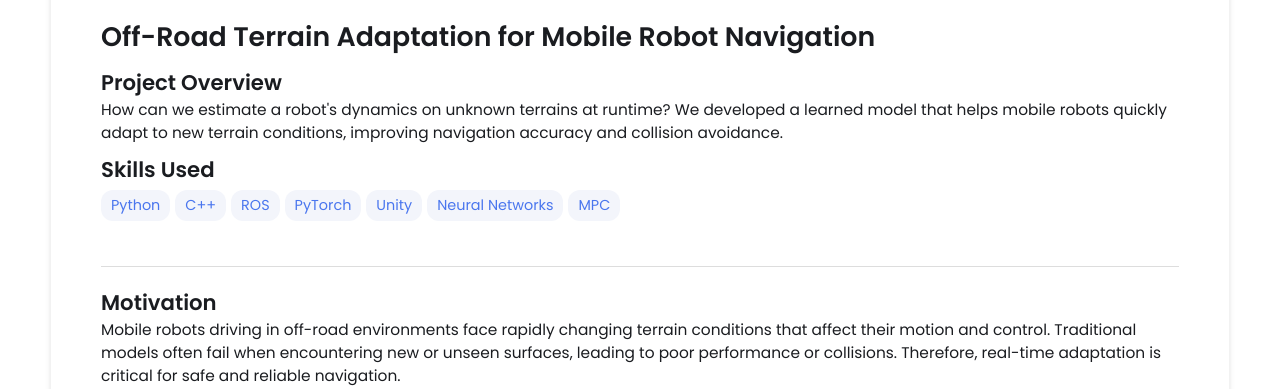
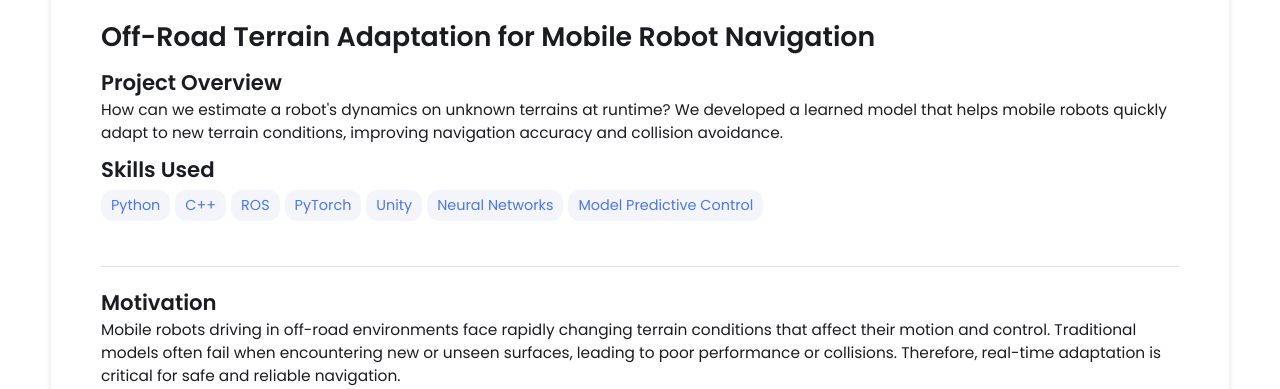
Before and after one commit to willward20/willward20.github.io, a Jekyll site: the page built from _projects/RSS-terrain-adaptation/index.md, in a window 1280 px wide. Shown: the part 490-879 px from the top of the page. Built offline with Jekyll 4.4.1, drawn with Linux system fonts in a browser that asks for light colours.

Commit message:
Update index.md

```diff
--- a/_projects/RSS-terrain-adaptation/index.md
+++ b/_projects/RSS-terrain-adaptation/index.md
@@ -9,7 +9,7 @@ skills:
 - PyTorch
 - Unity
 - Neural Networks
-- MPC
+- Model Predictive Control
 main-image: /robot-sim.png
 ---
 
```
